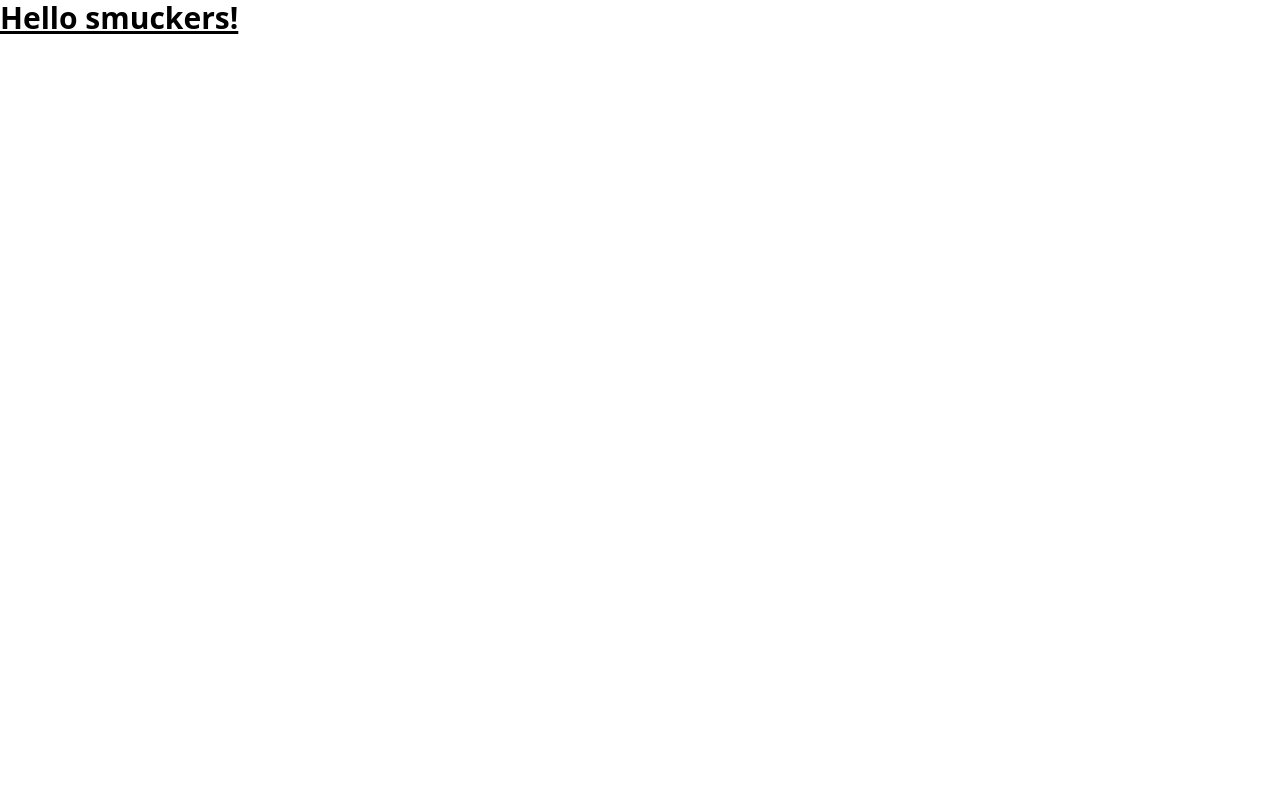
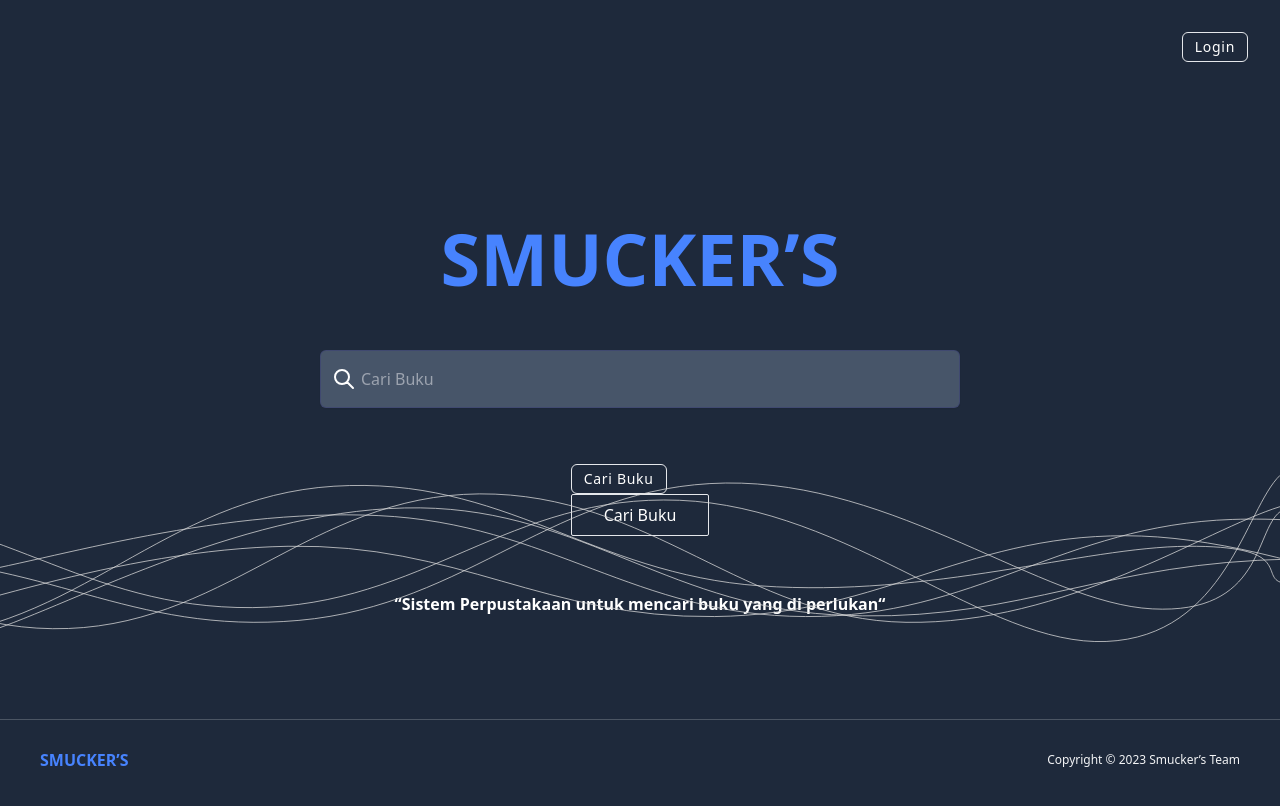
Before and after one commit to auzanxp/smuckers-project, a React (Vite) app: page / in a window 1280 px wide. Shown: the top 806 px of the page. Built offline with nearby package versions, Linux system fonts and the light colour scheme; the HTML template or start-up script is replaced by a standard one.

Commit message:
feat/auzan: add home page

```diff
--- a/src/App.jsx
+++ b/src/App.jsx
@@ -1,9 +1,10 @@
-function App() {
+import { BrowserRouter } from 'react-router-dom';
+import AppRoutes from './routes/AppRoutes';
+
+export default function App() {
   return (
-    <div>
-      <h1 className='text-3xl font-bold underline'>Hello smuckers!</h1>
-    </div>
+    <BrowserRouter>
+      <AppRoutes />
+    </BrowserRouter>
   );
 }
-
-export default App;
--- /dev/null
+++ b/src/components/Brand.jsx
@@ -0,0 +1,3 @@
+export default function Brand(text) {
+  return <h1 className={`${text} font-bold text-primary`}>SMUCKER’S</h1>;
+}
--- /dev/null
+++ b/src/components/Footer.jsx
@@ -0,0 +1,15 @@
+import React from 'react';
+import Brand from './Brand';
+
+function Footer() {
+  return (
+    <div className='container-fluid text-gray-100 w-full p-10 border-t absolute bottom-0 border-t-gray-600 flex justify-between items-center gap-x-2 h-20'>
+      <Brand />
+      <span className=' text-gray-100 text-xs font-light'>
+        Copyright © 2023 Smucker’s Team
+      </span>
+    </div>
+  );
+}
+
+export default Footer;
--- /dev/null
+++ b/src/components/elements/Button.jsx
@@ -0,0 +1,39 @@
+import React from 'react';
+import { Link } from 'react-router-dom';
+
+export default function Button({ children, color, ...props }) {
+  const clasName = [
+    'flex items-center tracking-wider justify-center text-sm sm:text-md text-white rounded-md transition duration-200',
+  ];
+
+  if (!color) clasName.push(' bg-slate-800 hover:bg-slate-600');
+
+  if (color === 'green') clasName.push(' bg-amber-400 hover:bg-amber-500');
+
+  if (color === 'red') clasName.push(' bg-red-600  hover:bg-red-700');
+
+  if (props.isBlock) clasName.push(' w-full');
+  props.isLarge ? clasName.push(' py-2 px-4') : clasName.push(' py-1 px-3');
+
+  if (props.type === 'link') {
+    return (
+      <Link
+        to={props.href}
+        className={`${clasName.join('')} w-fit gap-x-2 [&>svg]:w-5 [&>svg]:h-5`}
+      >
+        {children}
+      </Link>
+    );
+  } else {
+    return (
+      <button
+        onClick={props.onClick}
+        type={props.type}
+        disabled={props.disabled}
+        className={`${clasName.join('')} border gap-x-2 [&>svg]:w-5 [&>svg]:h-5`}
+      >
+        {children}
+      </button>
+    );
+  }
+}
--- /dev/null
+++ b/src/components/elements/Input.jsx
@@ -0,0 +1,14 @@
+import React from 'react';
+
+export default function Input({ type = 'text', className, ...props }) {
+//   const classes = [className];
+//   if (type !== 'range') classes.push('py-1 px-2 ');
+
+  return (
+    <input
+      type={type}
+      {...props}
+      className={`${className} border text-white bg-slate-600 border-indigo-900/30 rounded-md focus:outline-none antialiased transition duration-200 shadow-sm w-full font-normal placeholder:text-md placeholder:font-light`}
+    />
+  );
+}
--- /dev/null
+++ b/src/components/elements/Label.jsx
@@ -0,0 +1,12 @@
+import React from 'react';
+
+export default function Label(className, props) {
+  return (
+    <label
+      {...props}
+      className={`${className}block mb-2 text-sm font-medium text-white bg-gray-700`}
+    >
+      {props.children}
+    </label>
+  );
+}
--- /dev/null
+++ b/src/pages/Home.jsx
@@ -0,0 +1,108 @@
+import Button from '../components/elements/Button';
+import Input from '../components/elements/Input';
+import Label from '../components/elements/Label';
+import Footer from '../components/Footer';
+
+export default function Home() {
+  return (
+    <div className='bg-slate-800'>
+      <div className='flex place-items-end justify-end p-8'>
+        <Button>Login</Button>
+      </div>
+      <div className='continer mx-auto flex flex-col place-items-center py-32 min-h-screen space-y-14'>
+        <h1 className='text-7xl font-bold text-primary'>SMUCKER’S</h1>
+        <div className='flex w-1/2'>
+          <form className='w-full'>
+            <Label className='sr-only'>Cari</Label>
+            <div className='relative'>
+              <div className='absolute inset-y-0 left-0 flex items-center pl-3 pointer-events-none'>
+                <svg
+                  aria-hidden='true'
+                  className='w-6 h-6 text-white dark:text-gray-400'
+                  fill='none'
+                  stroke='currentColor'
+                  viewBox='0 0 24 24'
+                  xmlns='http://www.w3.org/2000/svg'
+                >
+                  <path
+                    strokeLinecap='round'
+                    strokeLinejoin='round'
+                    strokeWidth={2}
+                    d='M21 21l-6-6m2-5a7 7 0 11-14 0 7 7 0 0114 0z'
+                  />
+                </svg>
+              </div>
+              <Input
+                className='block  w-full p-4 pl-10 rounded-full'
+                placeholder='Cari Buku'
+              />
+            </div>
+          </form>
+        </div>
+        <div>
+          <Button>Cari Buku</Button>
+          <button className='border py-2 px-8 rounded-sm text-white'>
+            Cari Buku
+          </button>
+        </div>
+        <div className='font-bold text-white'>
+          <p>“Sistem Perpustakaan untuk mencari buku yang di perlukan“</p>
+        </div>
+      </div>
+      <div className='absolute top-96 w-full z-10 bottom-0'>
+        <svg
+          xmlns='http://www.w3.org/2000/svg'
+          version='1.1'
+          width='100%'
+          height='460'
+          preserveAspectRatio='none'
+          viewBox='0 0 1440 720'
+        >
+          <g mask='url("#SvgjsMask1111")' fill='none'>
+            <path
+              d='M -24.916071672093892,393 C 71.08,353.2 263.08,200.4 455.0839283279061,194 C 647.08,187.6 743.08,344.6 935.083928327906,361 C 1127.08,377.4 1223.08,289.6 1415.083928327906,276 C 1607.08,262.4 1890.1,318.8 1895.083928327906,293 C 1900.07,267.2 1531.02,176.2 1440,147'
+              stroke='rgba(219, 219, 219, 1)'
+              strokeWidth='1'
+            ></path>
+            <path
+              d='M -584.3252223406085,220 C -488.33,255.8 -296.33,411 -104.32522234060852,399 C 87.67,387 183.67,176.6 375.67477765939145,160 C 567.67,143.4 663.67,297.2 855.6747776593915,316 C 1047.67,334.8 1218.81,255.2 1335.6747776593916,254 C 1452.54,252.8 1419.13,298.8 1440,310'
+              stroke='rgba(219, 219, 219, 1)'
+              strokeWidth='1'
+            ></path>
+            <path
+              d='M -900.7462029649323,325 C -804.75,291.2 -612.75,144.4 -420.74620296493225,156 C -228.75,167.6 -132.75,379.8 59.25379703506775,383 C 251.25,386.2 347.25,174 539.2537970350677,172 C 731.25,170 839.1,369 1019.2537970350677,373 C 1199.4,377 1355.85,228.2 1440,192'
+              stroke='rgba(219, 219, 219, 1)'
+              strokeWidth='1'
+            ></path>
+            <path
+              d='M -623.6743477312361,396 C -527.67,371.6 -335.67,279.2 -143.67434773123608,274 C 48.33,268.8 144.33,393.8 336.3256522687639,370 C 528.33,346.2 624.33,158.6 816.3256522687639,155 C 1008.33,151.4 1171.59,343 1296.3256522687639,352 C 1421.06,361 1411.27,230.4 1440,200'
+              stroke='rgba(219, 219, 219, 1)'
+              strokeWidth='1'
+            ></path>
+            <path
+              d='M -53.76989526751777,301 C 42.23,282 234.23,193.4 426.23010473248223,206 C 618.23,218.6 714.23,362.8 906.2301047324822,364 C 1098.23,365.2 1194.23,221 1386.2301047324822,212 C 1578.23,203 1855.48,309.8 1866.2301047324822,319 C 1876.98,328.2 1525.25,270.2 1440,258'
+              stroke='rgba(219, 219, 219, 1)'
+              strokeWidth='1'
+            ></path>
+            <path
+              d='M -675.6230005682932,338 C -579.62,309.4 -387.62,192.6 -195.62300056829315,195 C -3.62,197.4 92.38,352.6 284.37699943170685,350 C 476.38,347.4 572.38,171.4 764.3769994317068,182 C 956.38,192.6 1109.25,410.8 1244.3769994317067,403 C 1379.5,395.2 1400.88,195 1440,143'
+              stroke='rgba(219, 219, 219, 1)'
+              strokeWidth='1'
+            ></path>
+            <path
+              d='M -155.9073424151033,388 C -59.91,361.2 132.09,258.8 324.0926575848967,254 C 516.09,249.2 612.09,367.2 804.0926575848966,364 C 996.09,360.8 1092.09,228.4 1284.0926575848966,238 C 1476.09,247.6 1732.91,425.6 1764.0926575848966,412 C 1795.27,398.4 1504.82,218.4 1440,170'
+              stroke='rgba(219, 219, 219, 1)'
+              strokeWidth='1'
+            ></path>
+          </g>
+          <defs>
+            <mask id='SvgjsMask1111'>
+              <rect width='1440' height='560' fill='#ffffff'></rect>
+            </mask>
+          </defs>
+        </svg>
+      </div>
+      <Footer />
+    </div>
+  );
+}
--- /dev/null
+++ b/src/pages/Login.jsx
@@ -0,0 +1,3 @@
+export default function Login() {
+
+}
--- /dev/null
+++ b/src/routes/AppRoutes.jsx
@@ -0,0 +1,9 @@
+import Home from "../pages/Home";
+
+export default function AppRoutes() {
+    return (
+        <>
+        <Home/>
+        </>
+    )
+}
--- a/tailwind.config.cjs
+++ b/tailwind.config.cjs
@@ -2,7 +2,11 @@
 module.exports = {
   content: ['./index.html', './src/**/*.{js,ts,jsx,tsx}'],
   theme: {
-    extend: {},
+    extend: {
+      colors: {
+        primary: '#4783FE'
+      },
+    },
   },
   plugins: [],
 };
```
